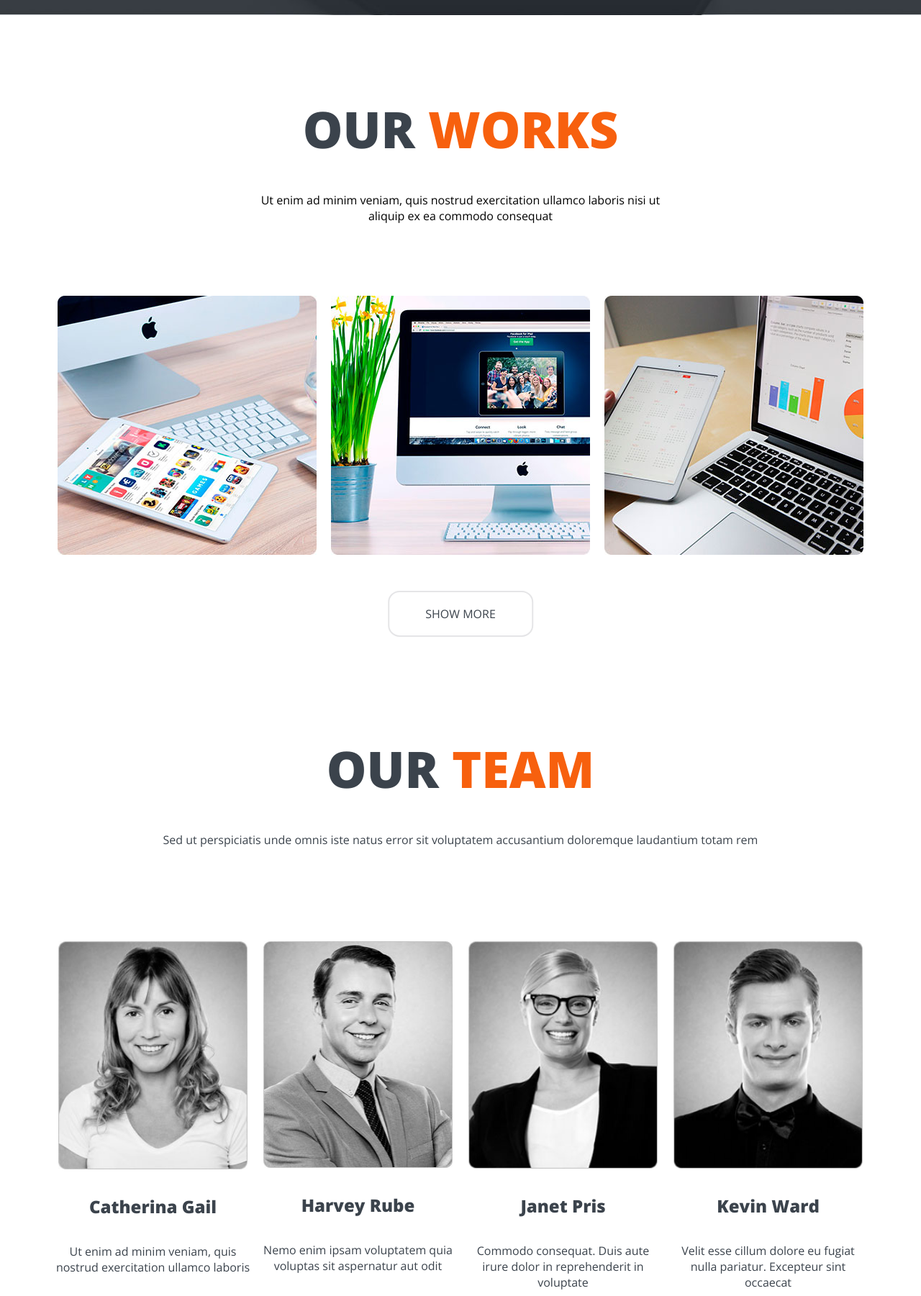
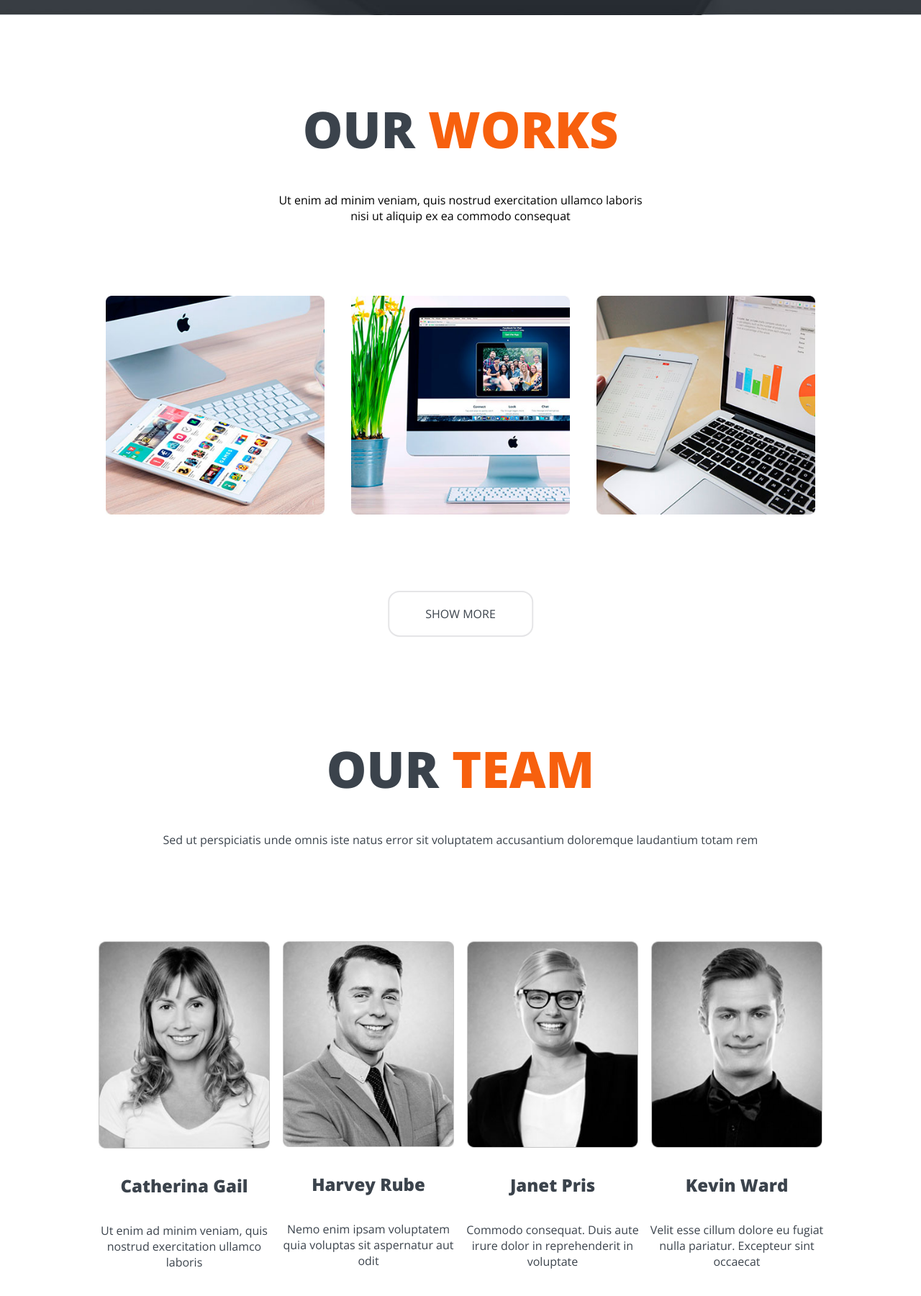
Before and after one commit to Iftiaz-Ahmed/tanatos, a plain HTML site: page index.html in a window 1280 px wide. Shown: the part 840-2641 px from the top of the page at 72% size. Drawn offline with nearby package versions, Linux system fonts and the light colour scheme.

Commit message:
Update style.css

```diff
--- a/css/style.css
+++ b/css/style.css
@@ -19,7 +19,7 @@ header{
     margin-bottom:  110px;
 }
 
-.container {width:  1140px;margin:  0 auto;}
+.container {width: 1024px;margin:  0 auto;}
 
 .logo {padding-top: 118px;width:  30%;float:  left;}
 nav{
@@ -93,9 +93,10 @@ span{
     -webkit-transition: all .5s ease;
     -moz-transition: all .5s ease;
     margin-bottom: 10px;
+    width: 89%;
 }
 .work img:hover{
-    width: 96%;
+    width: 90%;
     border-bottom: 5px solid #f7600e;
     border-radius: 20px;
 }
@@ -148,7 +149,7 @@ span{
 }
 .team img{
     margin-bottom:  30px;
-    min-width:  92%;
+    width: 93%;
     filter: grayscale(100%);
     transition: all 0.5s ease;
     -webkit-transition: all 0.5s ease;
@@ -157,7 +158,7 @@ span{
 .team img:hover{
     filter: grayscale(0%);
     /* line-height: 152%; */
-    width: 94%;
+    width: 96%;
     /* border:  1px; */
     border-bottom: 6px solid #f7600e;
     border-radius: 3px;
```
